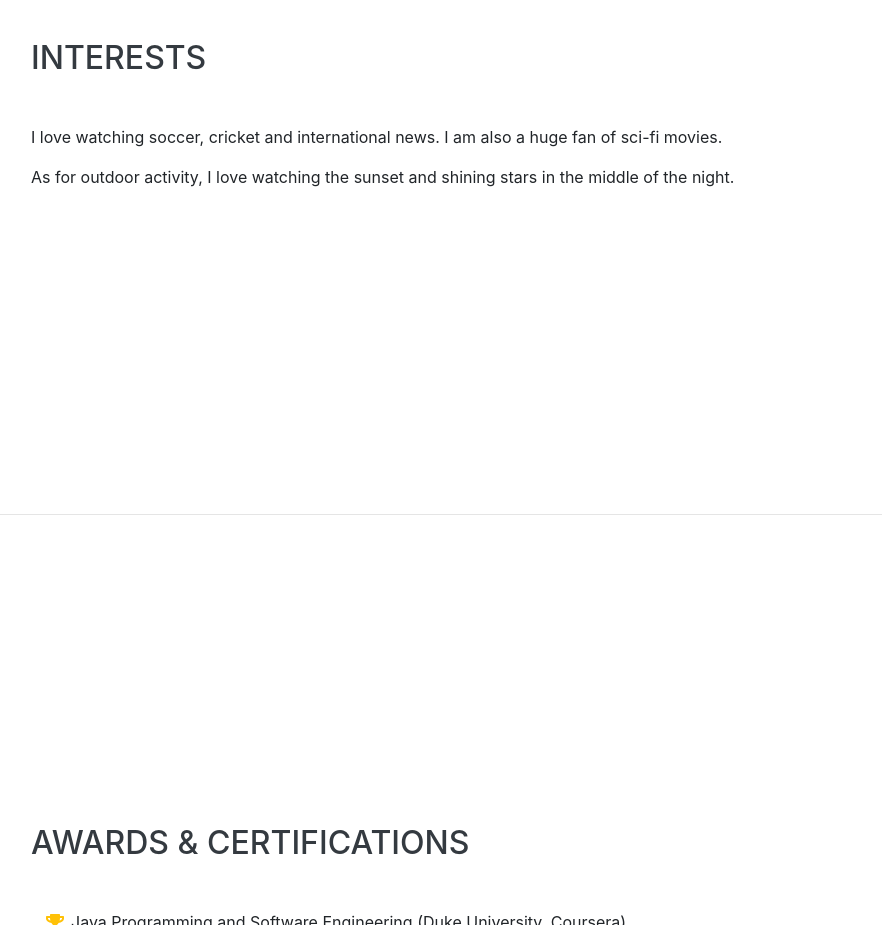
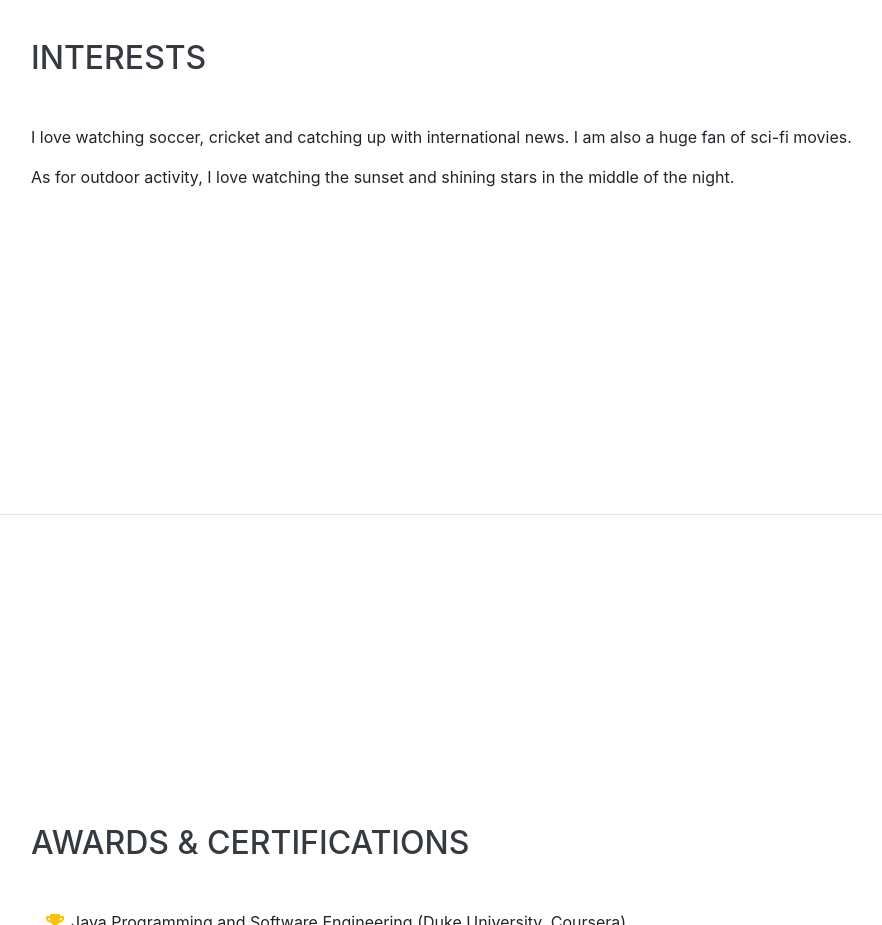
Before and after one commit to riadhs/Portfolio, a website with bundled scripts: page index.html in a window 1280 px wide. Shown: the part 4700-5625 px from the top of the page, without its empty margins (289-1171 px from the left). Built offline with nearby package versions, Linux system fonts and the light colour scheme; files whose address does not match are found by name; a web font is replaced by a local one.

Commit message:
Update index.html

```diff
--- a/index.html
+++ b/index.html
@@ -341,7 +341,7 @@
     <section class="resume-section p-3 p-lg-5 d-flex align-items-center" id="interests">
       <div class="w-100">
         <h2 class="mb-5">Interests</h2>
-        <p>I love watching soccer, cricket and international news. I am also a huge fan of sci-fi movies. </p>
+        <p>I love watching soccer, cricket and catching up with international news. I am also a huge fan of sci-fi movies. </p>
         <p class="mb-0"> As for outdoor activity, I love watching the sunset and shining stars in the middle of the night. </p>
       </div>
     </section>
```
